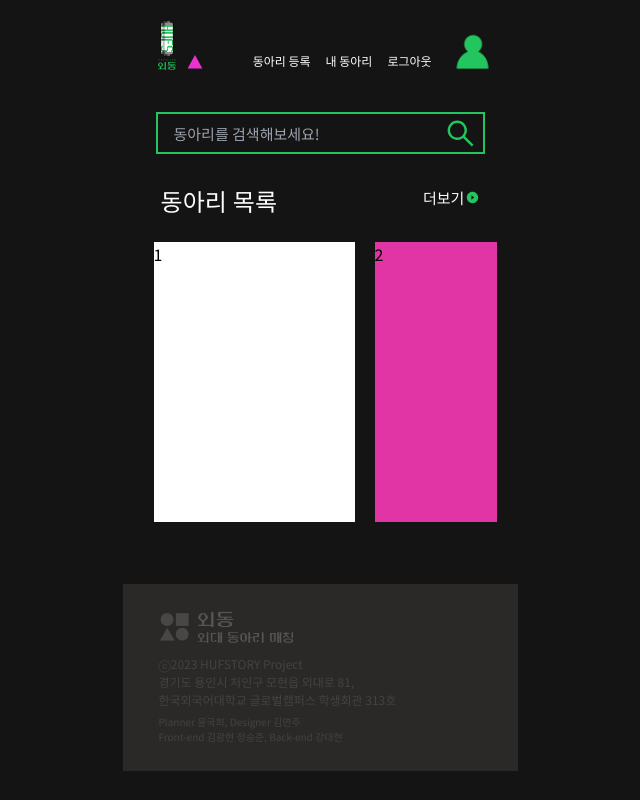
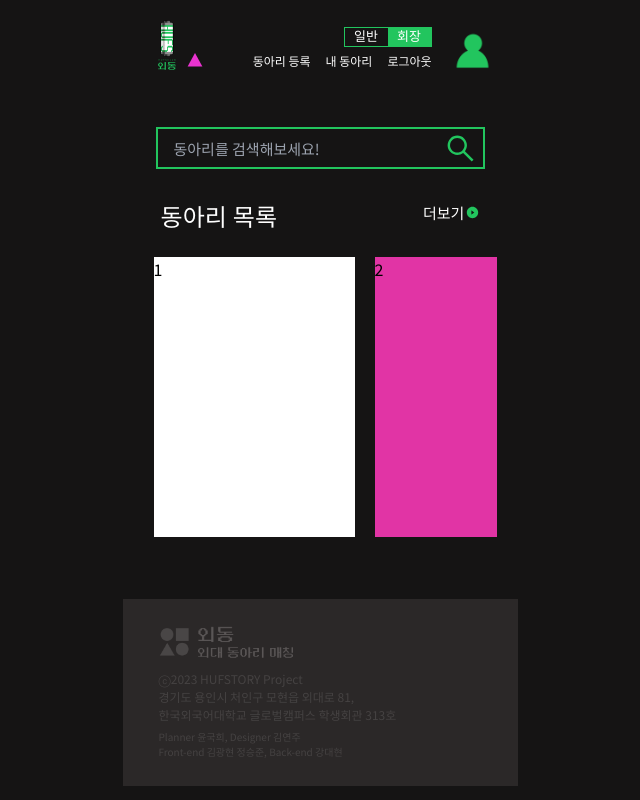
Before and after one commit to hufstory/oedong_front, a React (Create React App) app: page / in a window 1280 px wide. Shown: the whole page, without its empty margins (320-960 px from the left). Built offline with nearby package versions, Linux system fonts and the light colour scheme; a small style sheet from the web is missing.

Commit message:
Style: Header 수정

```diff
--- a/src/components/Header.js
+++ b/src/components/Header.js
@@ -1,13 +1,14 @@
 import { Link, useLocation } from "react-router-dom";
 import logo from "../assets/logo.png";
 import profile from "../assets/profile.png";
+import ShowAuth from "./ShowAuth.js";
 import { IoTriangleSharp } from "react-icons/io5";
 
 const Header = (props) => {
   const location = useLocation();
 
   return (
-    <div className="container mx-auto flex flex-row items-end justify-center max-w-[700px] h-[70px] bg-main-black">
+    <div className="container mx-auto flex flex-row items-end justify-center max-w-[700px] h-[70px] mb-[15px] bg-main-black">
       <Link to="/">
         <img
           className="object-cover h-[52px] inline ml-[10px]"
@@ -15,8 +16,10 @@ const Header = (props) => {
           alt="logo"
         />
       </Link>
-      <div className="flex flex-col items-center justify-start bg-main-black">
-        <div className="flex flex-row items-end justify-start bg-main-black">
+      <div className="flex flex-row items-center justify-start bg-main-black">
+        <div className="flex flex-col items-end justify-start bg-main-black">
+          <ShowAuth />
+          <div className="flex flex-row pt-[5px]">
             {location.pathname === "/" ? (
               <p
                 className={`text-magenta ml-[10px] hover:cursor-pointer inline ${
@@ -26,7 +29,6 @@ const Header = (props) => {
                 <IoTriangleSharp onClick={props.handler} />
               </p>
             ) : null}
-
             <Link to="/enroll" className="text-white pl-[50px] text-[12px] ">
               동아리 등록
             </Link>
@@ -36,6 +38,8 @@ const Header = (props) => {
             <Link to="/enroll" className="text-white pl-[15px] text-[12px]">
               로그아웃
             </Link>
+          </div>
+        </div>
         <img
           className="object-cover h-10 inline pl-[20px]"
           src={profile}
@@ -43,7 +47,6 @@ const Header = (props) => {
         />
       </div>
     </div>
-    </div>
   );
 };
 
--- /dev/null
+++ b/src/components/ShowAuth.js
@@ -0,0 +1,14 @@
+const ShowAuth = () => {
+  return (
+    <div className="w-[88px] h-[20px] border border-green font-main text-white flex items-center">
+      <div className="w-[80px] h-[18px] text-[13px] bg-main-black flex justify-center items-center">
+        일반
+      </div>
+      <div className="w-[80px] h-[18px] text-[13px] bg-green flex justify-center items-center">
+        회장
+      </div>
+    </div>
+  );
+};
+
+export default ShowAuth;
```
Lines whose indentation alone changed are shown as unchanged.
